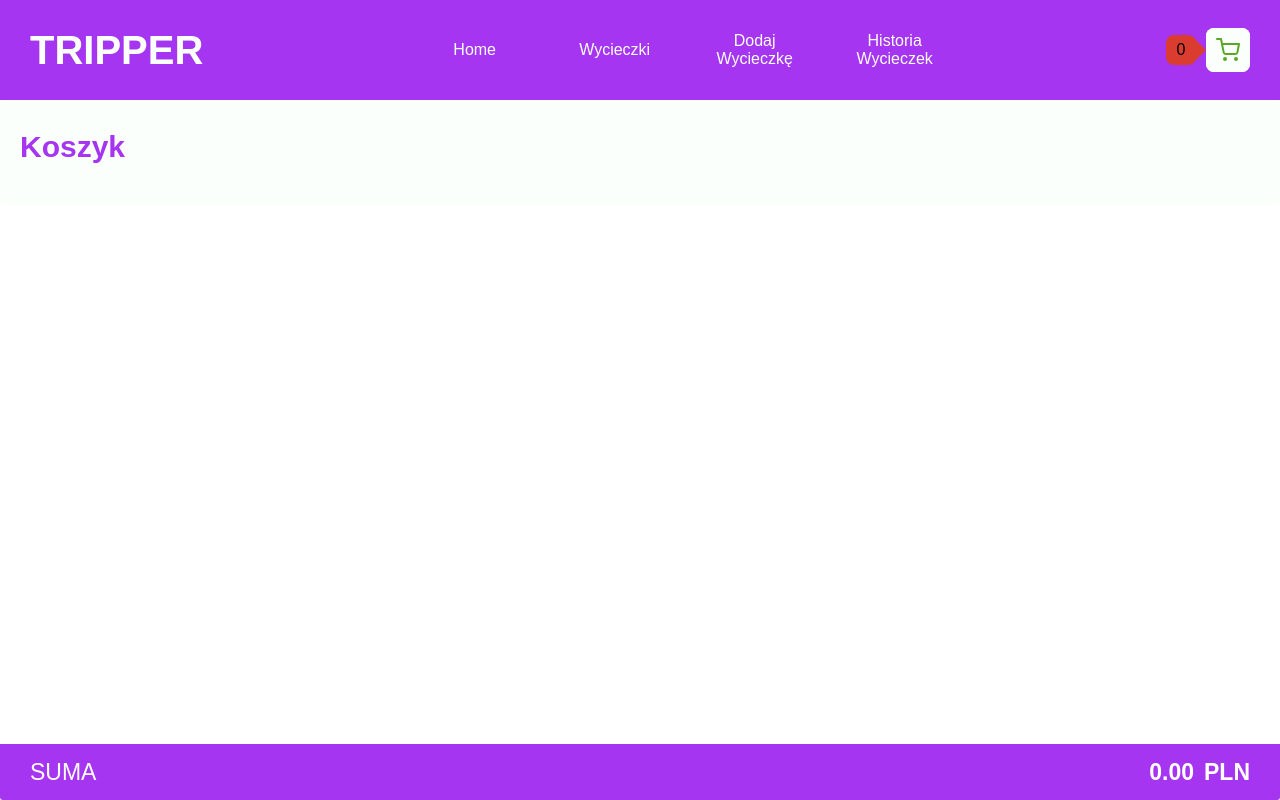
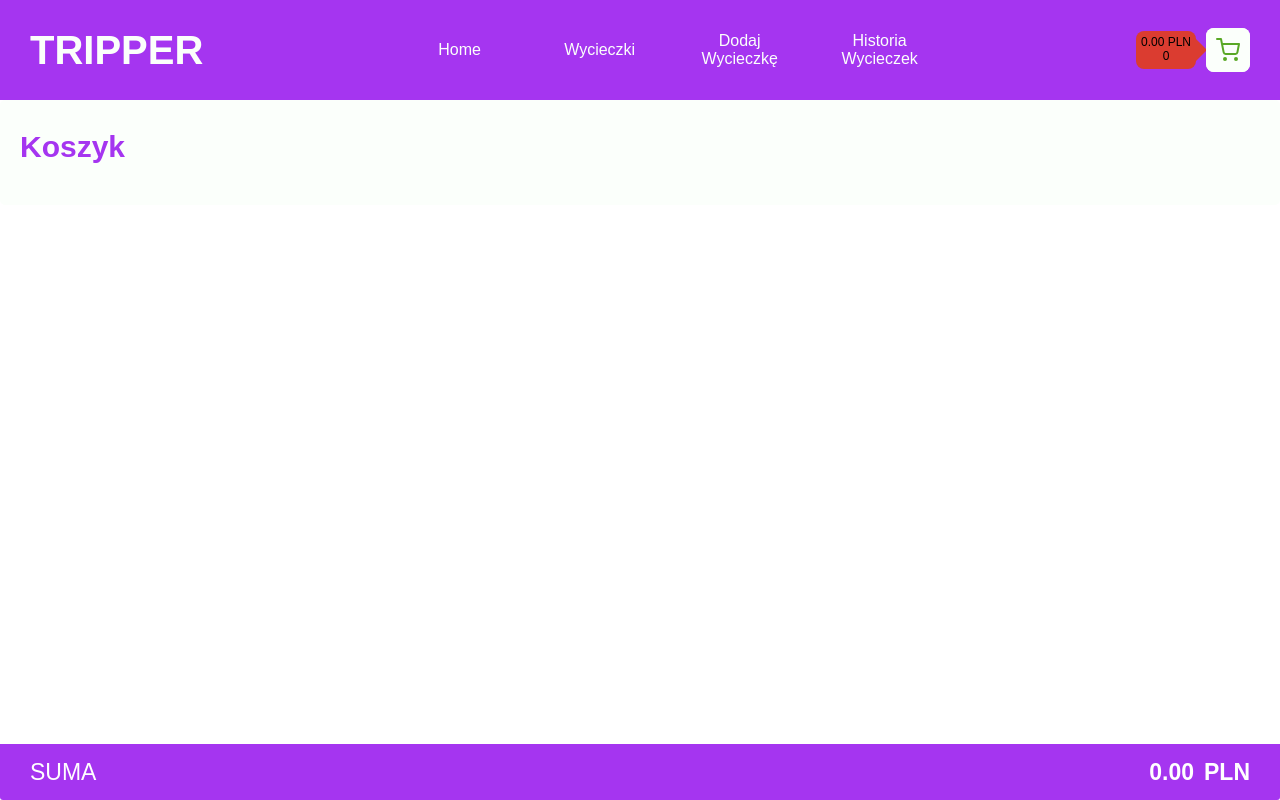
Before and after one commit to ShockOfficial/WDAI, an Angular app in the folder Lab_5/Zadanie2/: page /cart in a window 1280 px wide. Built offline with nearby package versions, Linux system fonts and the light colour scheme.

Commit message:
add cart badge

```diff
--- a/Lab_5/Zadanie2/src/app/cart/cart-service.service.ts
+++ b/Lab_5/Zadanie2/src/app/cart/cart-service.service.ts
@@ -1,6 +1,7 @@
 import { EventEmitter, Injectable } from '@angular/core';
 import { Trip } from '../trips.component';
 import { TripsService } from '../trips.service';
+import { Currency } from '../currency-switcher/currency-service.service';
 
 @Injectable({
 	providedIn: 'root',
@@ -36,4 +37,35 @@ export class CartService {
 		});
 		return count;
 	}
+
+	getCartInfo(): {
+		cartList: (Trip & { quantity: number })[];
+		totalSum: number;
+		currency: Currency;
+	} {
+		const map = new Map<Trip, number>();
+		this.items.forEach((item) => {
+			const quantity = this.items.reduce((acc, curr) => {
+				if (curr === item) {
+					return acc + 1;
+				} else {
+					return acc;
+				}
+			}, 0);
+			map.set(item, quantity);
+		});
+		const cartList = Array.from(map, ([trip, quantity]) => ({
+			...trip,
+			quantity,
+		}));
+
+		const totalSum = cartList.reduce(
+			(acc, curr) => acc + curr.quantity * curr.price,
+			0,
+		);
+
+		const tripCurrency = cartList[0]?.currency || 'PLN';
+
+		return { cartList, totalSum, currency: tripCurrency };
+	}
 }
--- a/Lab_5/Zadanie2/src/app/cart/cart.component.ts
+++ b/Lab_5/Zadanie2/src/app/cart/cart.component.ts
@@ -23,29 +23,10 @@ export class CartComponent implements OnInit {
 	) {}
 
 	ngOnInit(): void {
-		const map = new Map<Trip, number>();
-		this.cartService.items.forEach((item) => {
-			const quantity = this.cartService.items.reduce((acc, curr) => {
-				if (curr === item) {
-					return acc + 1;
-				} else {
-					return acc;
-				}
-			}, 0);
-			map.set(item, quantity);
-		});
-		this.cartList = Array.from(map, ([trip, quantity]) => ({
-			...trip,
-			quantity,
-		}));
-
-		this.totalSum = this.cartList.reduce(
-			(acc, curr) => acc + curr.quantity * curr.price,
-			0,
-		);
-		if (this.cartList.length) {
-			this.tripCurrency = this.cartList[0].currency;
-		}
+		const { cartList, currency, totalSum } = this.cartService.getCartInfo();
+		this.cartList = cartList;
+		this.totalSum = totalSum;
+		this.tripCurrency = currency;
 	}
 	getCurrency() {
 		return this.currencyService.currenctCurrency;
--- a/Lab_5/Zadanie2/src/app/nav/nav.component.html
+++ b/Lab_5/Zadanie2/src/app/nav/nav.component.html
@@ -24,7 +24,7 @@
 	</div>
 
 	<div class="nav__right-box">
-		<p
+		<div
 			[ngClass]="{
 				shake: isShaking,
 				red: getCartItmesSize() < 10,
@@ -32,8 +32,16 @@
 			}"
 			class="nav__in-cart"
 		>
-			{{ getCartItmesSize() }}
-		</p>
+			<p class="nav__cart-sum">
+				{{
+					getCartSum() | exchangeMoney : getCurrency() : getCurrentCurrency()
+				}}
+				{{ getCurrentCurrency() }}
+			</p>
+			<p class="nav__cart-amount">
+				{{ getCartItmesSize() }}
+			</p>
+		</div>
 		<div class="nav__cart-box" (click)="onCartClick()">
 			<svg
 				xmlns="http://www.w3.org/2000/svg"
--- a/Lab_5/Zadanie2/src/app/nav/nav.component.scss
+++ b/Lab_5/Zadanie2/src/app/nav/nav.component.scss
@@ -1,5 +1,5 @@
 @import '../variables.scss';
-
+@import '../shared.scss';
 .nav {
 	position: fixed;
 	display: flex;
@@ -184,19 +184,26 @@
 		display: flex;
 		justify-content: center;
 		align-items: center;
-		width: 1rem;
-		height: 1rem;
-		padding: 1rem;
+		flex-direction: column;
+		padding: 0.5rem;
 		border-radius: 8px;
 		user-select: none;
 		background-color: $white-color;
 		&::after {
 			content: '';
 			position: absolute;
-			right: -75%;
+			right: -2.3rem;
 			border: 1.2rem solid transparent;
 			border-left-color: $white-color;
 		}
+	}
+	&__cart-sum {
+		text-align: center;
+		font-size: 1.2rem;
+	}
+	&__cart-amount {
+		text-align: center;
+		font-size: 1.2rem;
 	}
 }
 
--- a/Lab_5/Zadanie2/src/app/nav/nav.component.ts
+++ b/Lab_5/Zadanie2/src/app/nav/nav.component.ts
@@ -1,6 +1,7 @@
 import { Component, HostListener, OnInit } from '@angular/core';
 import { CartService } from '../cart/cart-service.service';
 import { Router } from '@angular/router';
+import { CurrencyService } from '../currency-switcher/currency-service.service';
 
 @Component({
 	selector: 'app-nav',
@@ -11,8 +12,13 @@ export class NavComponent implements OnInit {
 	isShaking = false;
 	isMenuOpen = false;
 	isMobbile = false;
+	totalSum: number;
 
-	constructor(private cartService: CartService, private router: Router) {}
+	constructor(
+		private cartService: CartService,
+		private router: Router,
+		private currencyService: CurrencyService,
+	) {}
 	ngOnInit(): void {
 		this.cartService.onAddToCart.subscribe(() => {
 			this.isShaking = true;
@@ -40,4 +46,16 @@ export class NavComponent implements OnInit {
 	getCartItmesSize() {
 		return this.cartService.getCartSize();
 	}
+
+	getCartSum() {
+		return this.cartService.getCartInfo().totalSum;
+	}
+
+	getCurrency() {
+		return this.cartService.getCartInfo().currency;
+	}
+
+	getCurrentCurrency() {
+		return this.currencyService.currenctCurrency;
+	}
 }
```
